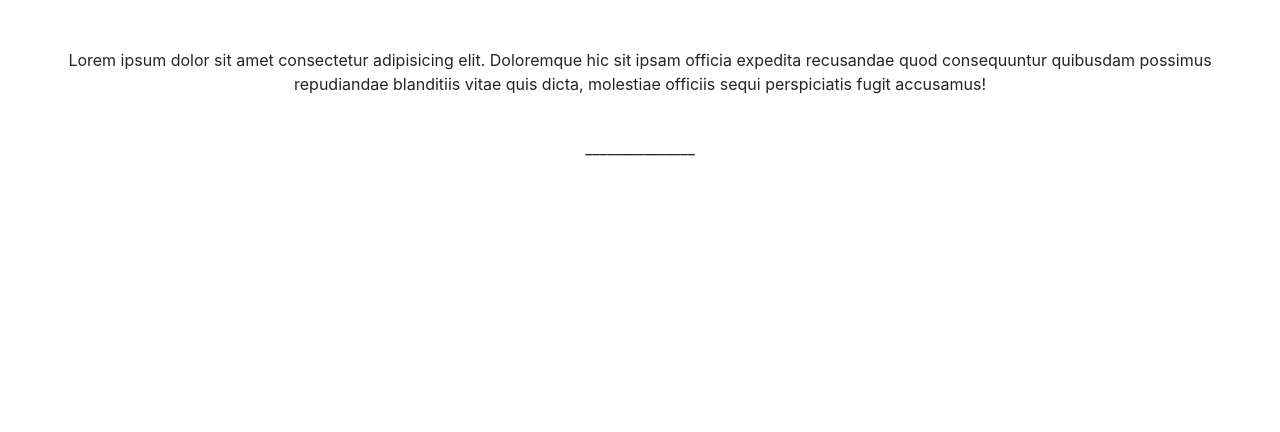
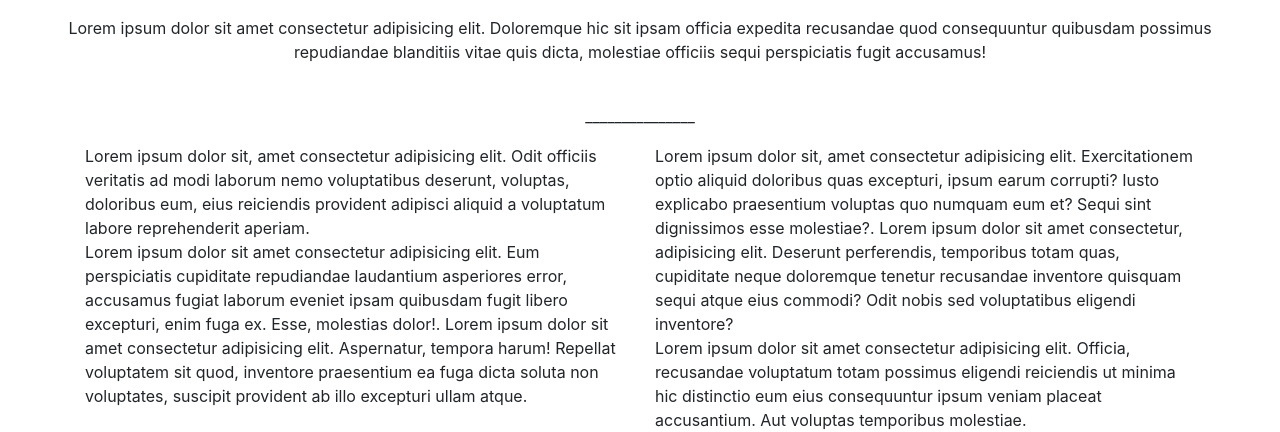
Before and after one commit to robertonavarrete/portafolio, a plain HTML site: page index.html in a window 1280 px wide. Shown: the part 376-808 px from the top of the page. Drawn offline with nearby package versions, Linux system fonts and the light colour scheme.

Commit message:
agrega section 2

```diff
--- a/index.html
+++ b/index.html
@@ -44,8 +44,22 @@
           </div>
         </div>
     </header>
-    <section class="text-center mx-5 my-5">
+    <section class="text-center px-5 my-3">
     <p>Lorem ipsum dolor sit amet consectetur adipisicing elit. Doloremque hic sit ipsam officia expedita recusandae quod consequuntur quibusdam possimus repudiandae blanditiis vitae quis dicta, molestiae officiis sequi perspiciatis fugit accusamus!</p><br><span>_______________</span>
+  </section>
+  <section>
+    <div class="container">
+      <div class="row">
+        <div class="col">
+          Lorem ipsum dolor sit, amet consectetur adipisicing elit. Odit officiis veritatis ad modi laborum nemo voluptatibus deserunt, voluptas, doloribus eum, eius reiciendis provident adipisci aliquid a voluptatum labore reprehenderit aperiam.<br>
+        Lorem ipsum dolor sit amet consectetur adipisicing elit. Eum perspiciatis cupiditate repudiandae laudantium asperiores error, accusamus fugiat laborum eveniet ipsam quibusdam fugit libero excepturi, enim fuga ex. Esse, molestias dolor!. Lorem ipsum dolor sit amet consectetur adipisicing elit. Aspernatur, tempora harum! Repellat voluptatem sit quod, inventore praesentium ea fuga dicta soluta non voluptates, suscipit provident ab illo excepturi ullam atque.
+        </div>
+        <div class="col">
+          Lorem ipsum dolor sit, amet consectetur adipisicing elit. Exercitationem optio aliquid doloribus quas excepturi, ipsum earum corrupti? Iusto explicabo praesentium voluptas quo numquam eum et? Sequi sint dignissimos esse molestiae?. Lorem ipsum dolor sit amet consectetur, adipisicing elit. Deserunt perferendis, temporibus totam quas, cupiditate neque doloremque tenetur recusandae inventore quisquam sequi atque eius commodi? Odit nobis sed voluptatibus eligendi inventore?<br>
+        Lorem ipsum dolor sit amet consectetur adipisicing elit. Officia, recusandae voluptatum totam possimus eligendi reiciendis ut minima hic distinctio eum eius consequuntur ipsum veniam placeat accusantium. Aut voluptas temporibus molestiae.
+        </div>
+      </div>
+    </div>
   </section>
 </body>
 </html>
```
